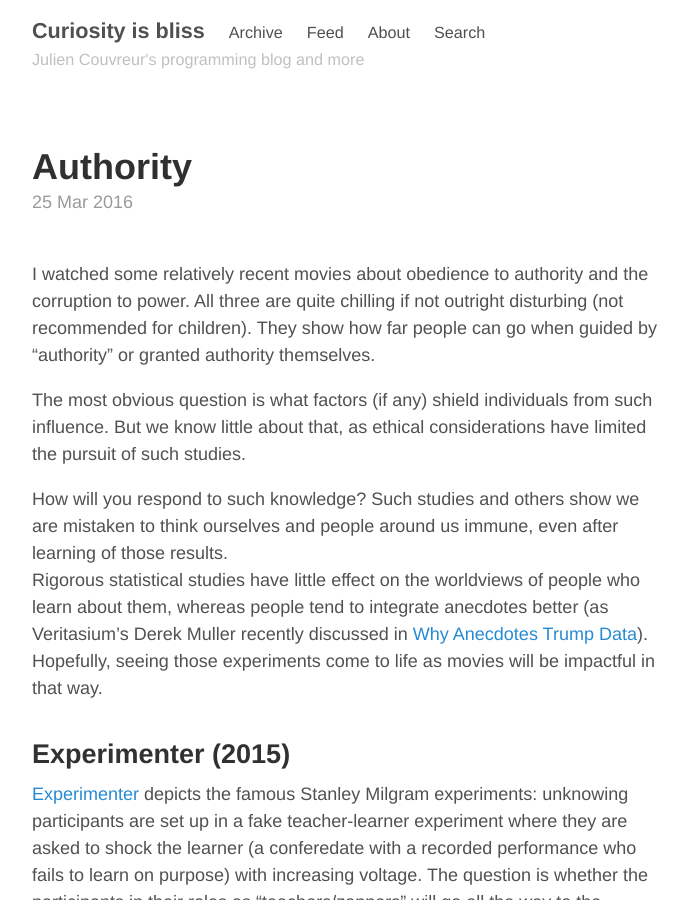
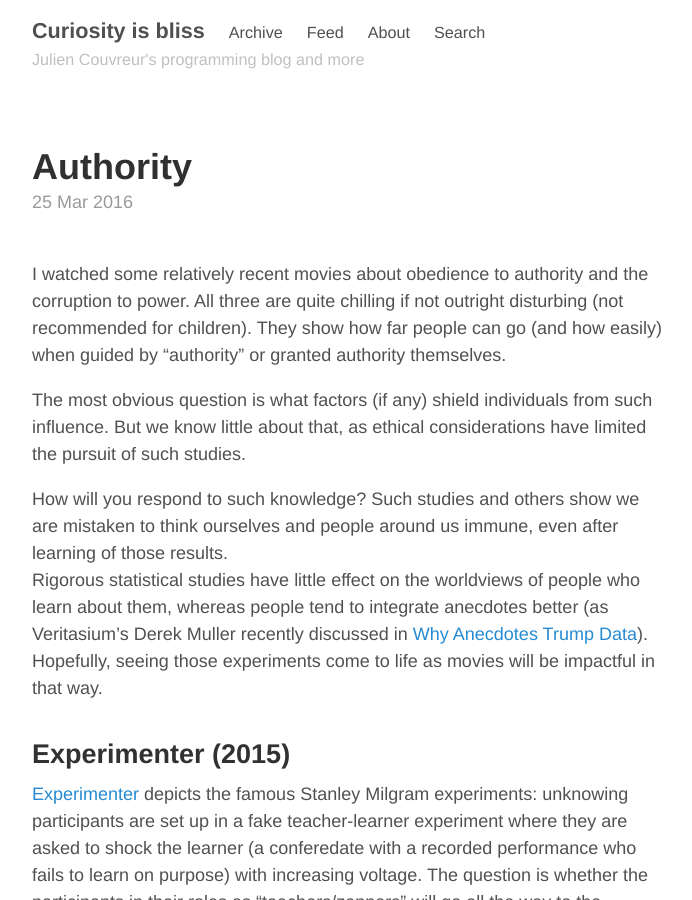
Before and after one commit to jcouv/jcouv.github.io, a Jekyll site: the page built from _posts/2016-03-25-authority.md, in a window 1280 px wide and 900 px high. Shown: the whole window, without its empty margins (293-985 px from the left). Built offline with Jekyll 4.4.1, drawn with Linux system fonts in a browser that asks for light colours; comment, search, counter and statistics services are not loaded.

Commit message:
Updated 2016-03-25-authority.md

```diff
--- a/_posts/2016-03-25-authority.md
+++ b/_posts/2016-03-25-authority.md
@@ -8,7 +8,7 @@
 
 
 
-I watched some relatively recent movies about obedience to authority and the corruption to power. All three are quite chilling if not outright disturbing (not recommended for children). They show how far people can go when guided by "authority" or granted authority themselves.
+I watched some relatively recent movies about obedience to authority and the corruption to power. All three are quite chilling if not outright disturbing (not recommended for children). They show how far people can go (and how easily) when guided by "authority" or granted authority themselves.
 
 The most obvious question is what factors (if any) shield individuals from such influence. But we know little about that, as ethical considerations have limited the pursuit of such studies.
 
```
